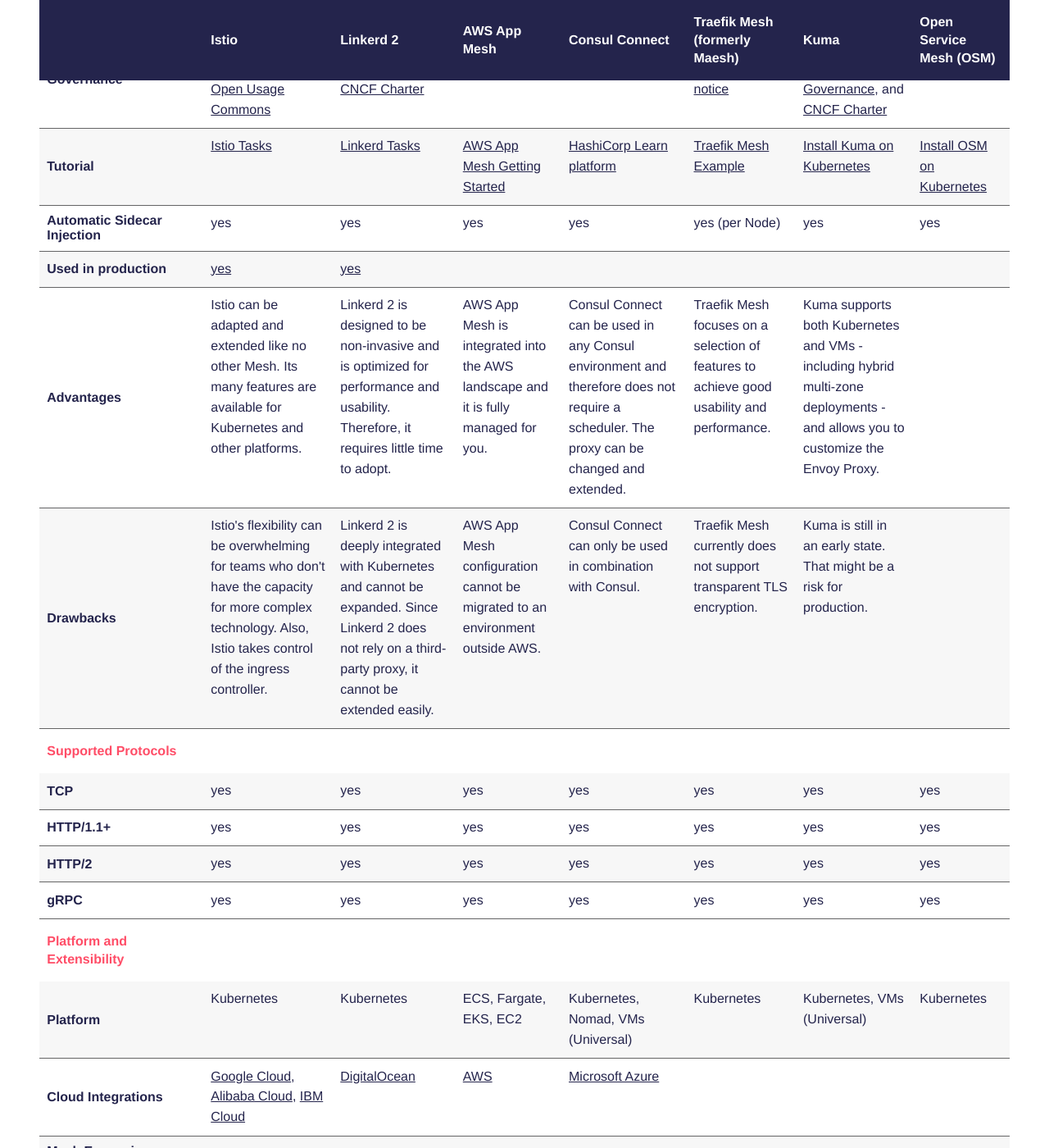
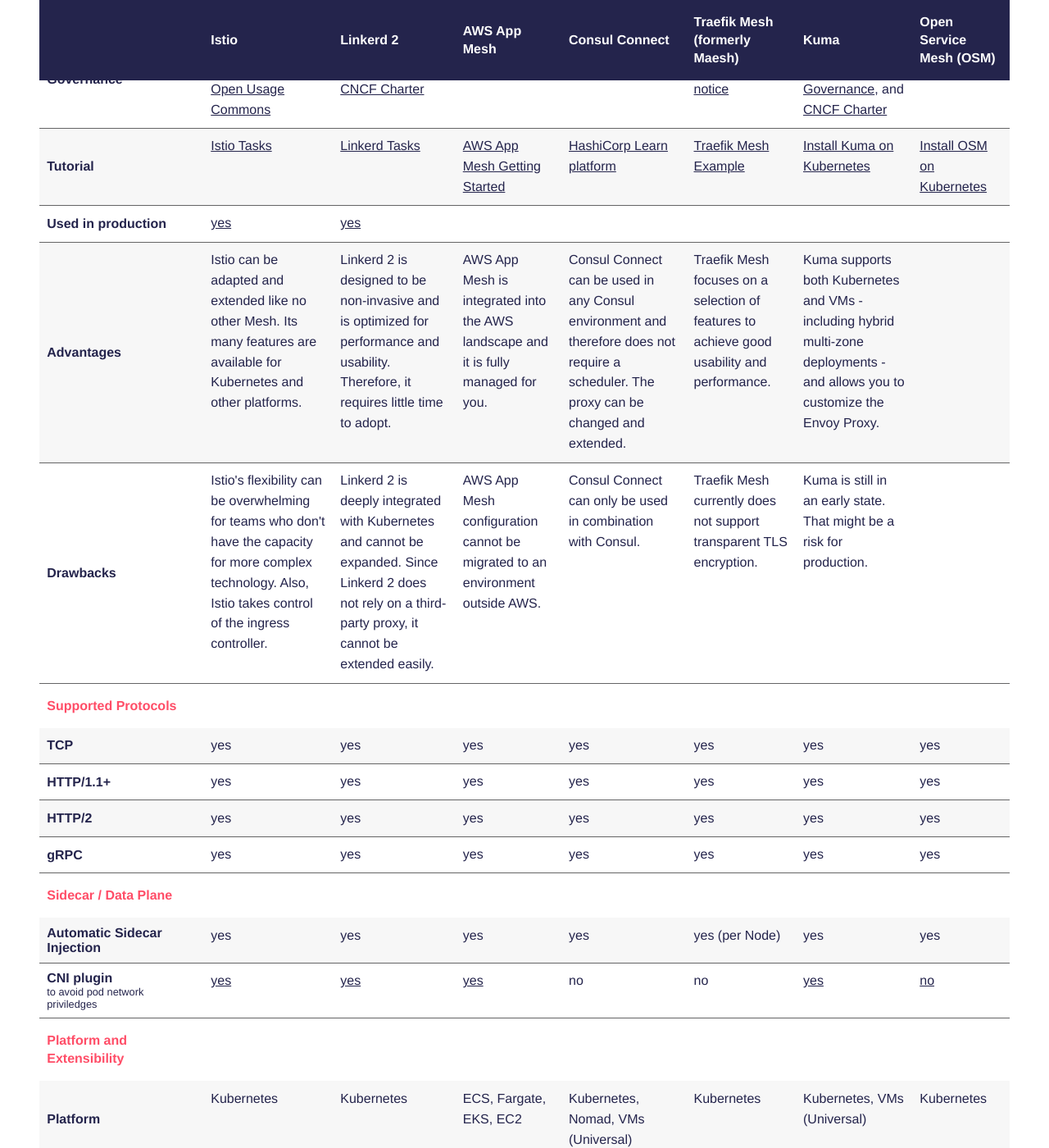
Before and after one commit to servicemesh-es/servicemesh.es, a Jekyll site: the page built from index.md, in a window 1280 px wide and 1400 px high, scrolled down 5511 px. Shown: the whole window at 82% size. Built offline with Jekyll 4.4.1, drawn with Linux system fonts in a browser that asks for light colours; some web fonts are replaced.

Commit message:
Add CNI plugin to the comparison - resolve issue #36

```diff
--- a/_includes/comparison.html
+++ b/_includes/comparison.html
@@ -85,16 +85,6 @@
           <td><a href="https://github.com/openservicemesh/osm#getting-started" target="_blank">Install OSM on Kubernetes</a></td>
         </tr>
         <tr>
-          <th scope="row">Automatic Sidecar Injection</th>
-          <td>yes</td>
-          <td>yes</td>
-          <td>yes</td>
-          <td>yes</td>
-          <td>yes (per Node)</td>
-          <td>yes</td>
-          <td>yes</td>
-        </tr>
-        <tr>
             <th scope="row">Used in production</th>
             <td><a href="https://istio.io/about/community/customers/" target="_blank">yes</a></td>
             <td><a href="https://github.com/linkerd/linkerd2/blob/master/ADOPTERS.md" target="_blank">yes</a></td>
@@ -170,6 +160,33 @@
         <td>yes</td>
         <td>yes</td>
         <td>yes</td>
+      </tr>
+    </tbody>
+    <thead style="background-color: white; color: #ff4d67">
+      <tr>
+        <th scope="col">Sidecar / Data Plane</th>
+      </tr>
+    </thead>
+    <tbody>
+      <tr>
+        <th scope="row">Automatic Sidecar Injection</th>
+        <td>yes</td>
+        <td>yes</td>
+        <td>yes</td>
+        <td>yes</td>
+        <td>yes (per Node)</td>
+        <td>yes</td>
+        <td>yes</td>
+      </tr>
+      <tr>
+        <th scope="row">CNI plugin <small class="form-text">to avoid pod network priviledges</small></th>
+        <td><a href="https://istio.io/latest/docs/setup/additional-setup/cni/" target="_blank">yes</a></td>
+        <td><a href="https://linkerd.io/2/features/cni/" target="_blank">yes</a></td>
+        <td><a href="https://docs.aws.amazon.com/AmazonECS/latest/APIReference/API_ProxyConfiguration.html" target="_blank">yes</a></td>
+        <td>no</td>
+        <td>no</td>
+        <td><a href="https://kuma.io/docs/1.0.0/documentation/networking/#transparent-proxying" target="_blank">yes</a></td>
+        <td><a href="https://github.com/openservicemesh/osm/issues/1610" target="_blank">no</a></td>
       </tr>
     </tbody>
     <thead style="background-color: white; color: #ff4d67">
```
